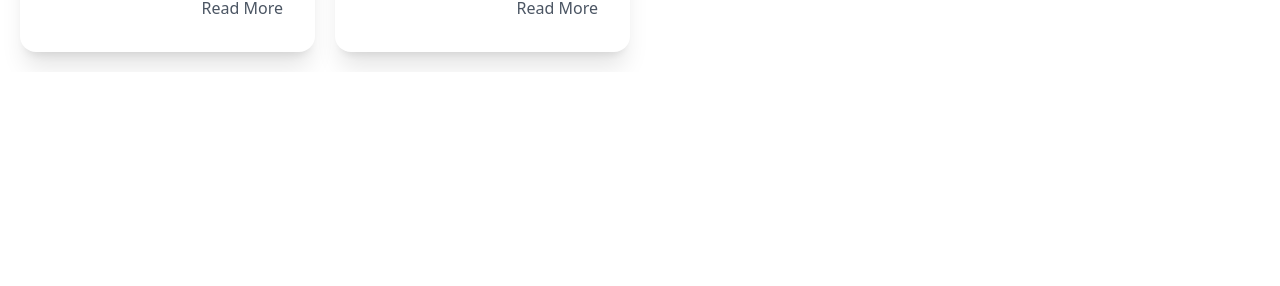
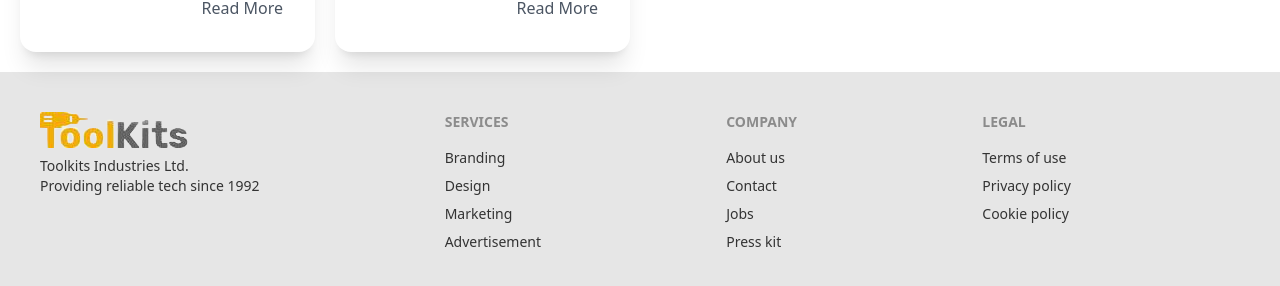
Before and after one commit to sajibur-dev/manufacturer-website, a React (Create React App) app: page / in a window 1280 px wide. Shown: the part 2337-2623 px from the top of the page. Before the commit the page ends 2409 px from the top, so only its background shows below. Built offline with nearby package versions, Linux system fonts and the light colour scheme.

Commit message:
footere section is done

```diff
--- a/src/App.js
+++ b/src/App.js
@@ -1,4 +1,5 @@
 import React from 'react';
+import Footer from './components/Footer';
 import Navbar from './components/Navbar';
 import Routers from './routes/Routers';
 
@@ -8,6 +9,7 @@ const App = () => {
     <div>
       <Navbar/>
       <Routers/>
+      <Footer/>
     </div>
   );
 };
--- /dev/null
+++ b/src/components/Footer.js
@@ -0,0 +1,62 @@
+import React from "react";
+import { Link } from "react-router-dom";
+import brandImg from "../assets/icons/brand-img.png";
+
+const Footer = () => {
+  return (
+    <footer class="footer p-10 bg-base-200 text-base-content">
+      <div>
+        <img src={brandImg} alt="" />
+        <p>
+          Toolkits Industries Ltd.
+          <br />
+          Providing reliable tech since 1992
+        </p>
+      </div>
+      <div>
+        <span class="footer-title">Services</span>
+        <Link to="#" class="link link-hover">
+          Branding
+        </Link>
+        <Link to="#" class="link link-hover">
+          Design
+        </Link>
+        <Link to="#" class="link link-hover">
+          Marketing
+        </Link>
+        <Link to="#" class="link link-hover">
+          Advertisement
+        </Link>
+      </div>
+      <div>
+        <span class="footer-title">Company</span>
+        <Link to="#" class="link link-hover">
+          About us
+        </Link>
+        <Link to="#" class="link link-hover">
+          Contact
+        </Link>
+        <Link to="#" class="link link-hover">
+          Jobs
+        </Link>
+        <Link to="#" class="link link-hover">
+          Press kit
+        </Link>
+      </div>
+      <div>
+        <span class="footer-title">Legal</span>
+        <Link to="#" class="link link-hover">
+          Terms of use
+        </Link>
+        <Link to="#" class="link link-hover">
+          Privacy policy
+        </Link>
+        <Link to="#" class="link link-hover">
+          Cookie policy
+        </Link>
+      </div>
+    </footer>
+  );
+};
+
+export default Footer;
```
Also changed, not shown: src/assets/icons/brand-img.png (added).
